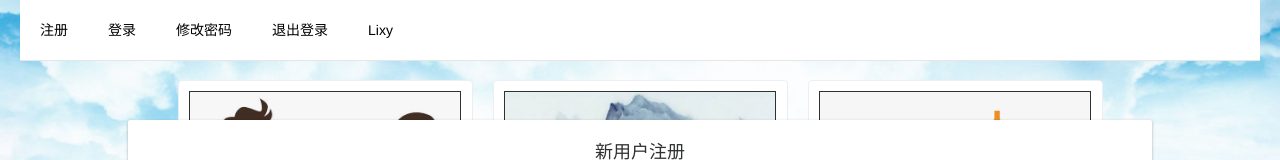
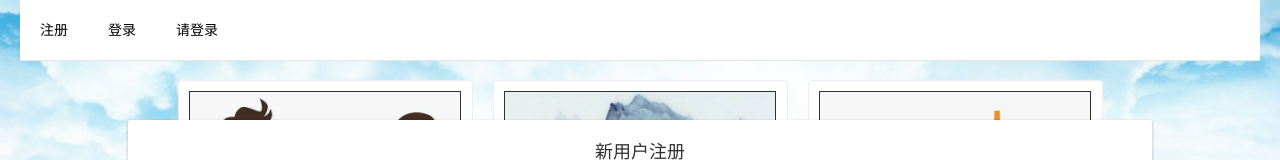
Before and after one commit to Lixy7816/SECBot, a Vue app in the folder BotFront/: page /#/ in a window 1280 px wide. Shown: the top 160 px of the page. Built offline with nearby package versions, Linux system fonts and the light colour scheme.

Commit message:
add the logic of change password

```diff
--- a/BotFront/src/store/UserStateStore.js
+++ b/BotFront/src/store/UserStateStore.js
@@ -8,7 +8,7 @@ export const botnames = [
 
 export var ustore = {
   state: {
-    username: 'Lixy',
+    username: '请登录',
     botname: '小闲',
     botindex: 0,
     online: false
--- a/BotFront/src/views/Home.vue
+++ b/BotFront/src/views/Home.vue
@@ -52,14 +52,14 @@
             >登录</el-menu-item
           >
           <el-menu-item
-            v-if="!ustate.online"
+            v-if="ustate.online"
             index="3"
             v-on:click="DialogVisible = 3"
             class="changePw"
             >修改密码</el-menu-item
           >
           <el-menu-item
-            v-if="!ustate.online"
+            v-if="ustate.online"
             index="4"
             v-on:click="DialogVisible = 4"
             class="logout"
@@ -91,7 +91,7 @@
 
 <script>
 // registerUser, changePW, logOut
-import { registerUser, postUser } from '@/utils/communications';
+import { registerUser, postUser, changePW } from '@/utils/communications';
 import { ustore } from '@/store/UserStateStore';
 import { defaultmessages } from '@/store/HistoryStore';
 import { localStore } from '@/store/StorageLocal';
@@ -293,6 +293,27 @@ export default {
           this.error_handle(error);
         }
       );
+    },
+    // 6.修改密码
+    changepassword: function changepassword(password, new_password) {
+      this.userConnectVisible = true;
+      changePW(this.ustate.username, password, new_password).then(
+        Response => {
+          if (Response.status === 200 && Response.data.code === 200) {
+            // 密码修改成功成功
+            this.userConnectVisible = false;
+            this.tips(0, MES_SUCC, '密码修改成功!');
+            this.DialogVisible = 0;
+          } else {
+            this.userConnectVisible = false;
+            this.user_tips(500, 500, MES_ERROR, '未知错误');
+          }
+        },
+        error => {
+          this.userConnectVisible = false;
+          this.error_handle(error);
+        }
+      );
     }
   }
 };
```
